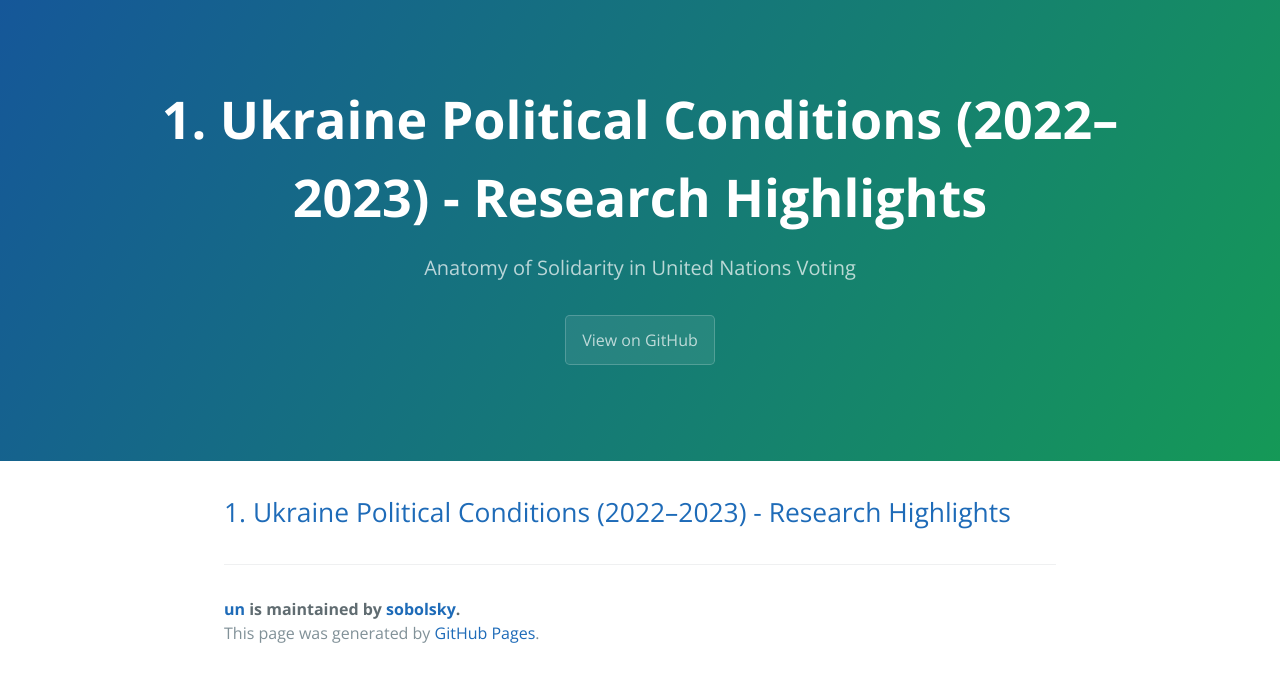
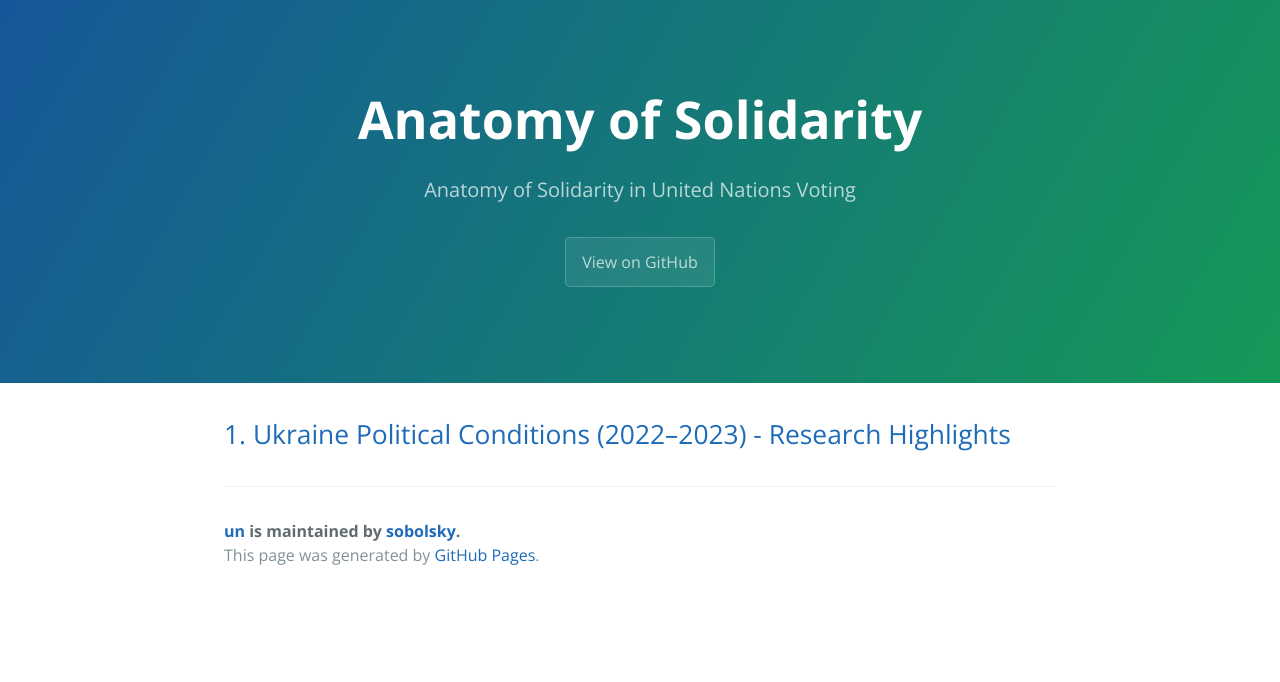
Before and after one commit to sobolsky/un, a Jekyll site: the page built from index.md, in a window 1280 px wide. Shown: the top 682 px of the page. Built offline with Jekyll 4.4.1, drawn with Linux system fonts in a browser that asks for light colours; our own code applies the rules of GitHub Pages for plain Markdown files; part of the change alters nothing that is shown.

Commit message:
Update index.md

```diff
--- a/index.md
+++ b/index.md
@@ -1,7 +1,7 @@
 ---
 layout: default
-# title: Anatomy of Solidarity
-# description: Anatomy of Solidarity in United Nations Voting
+title: Anatomy of Solidarity
+description: Anatomy of Solidarity in United Nations Voting
 show_downloads: false
 google_analytics:
 theme: jekyll-theme-cayman
```
